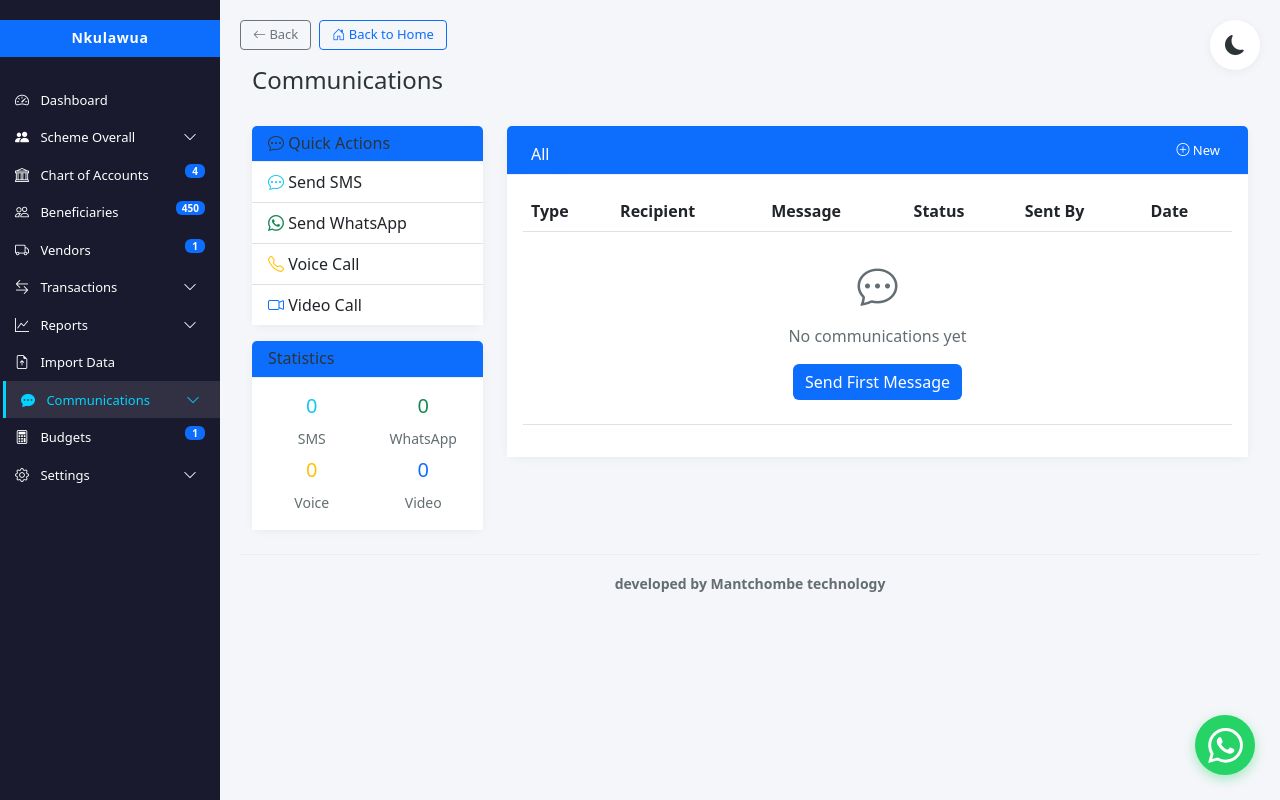
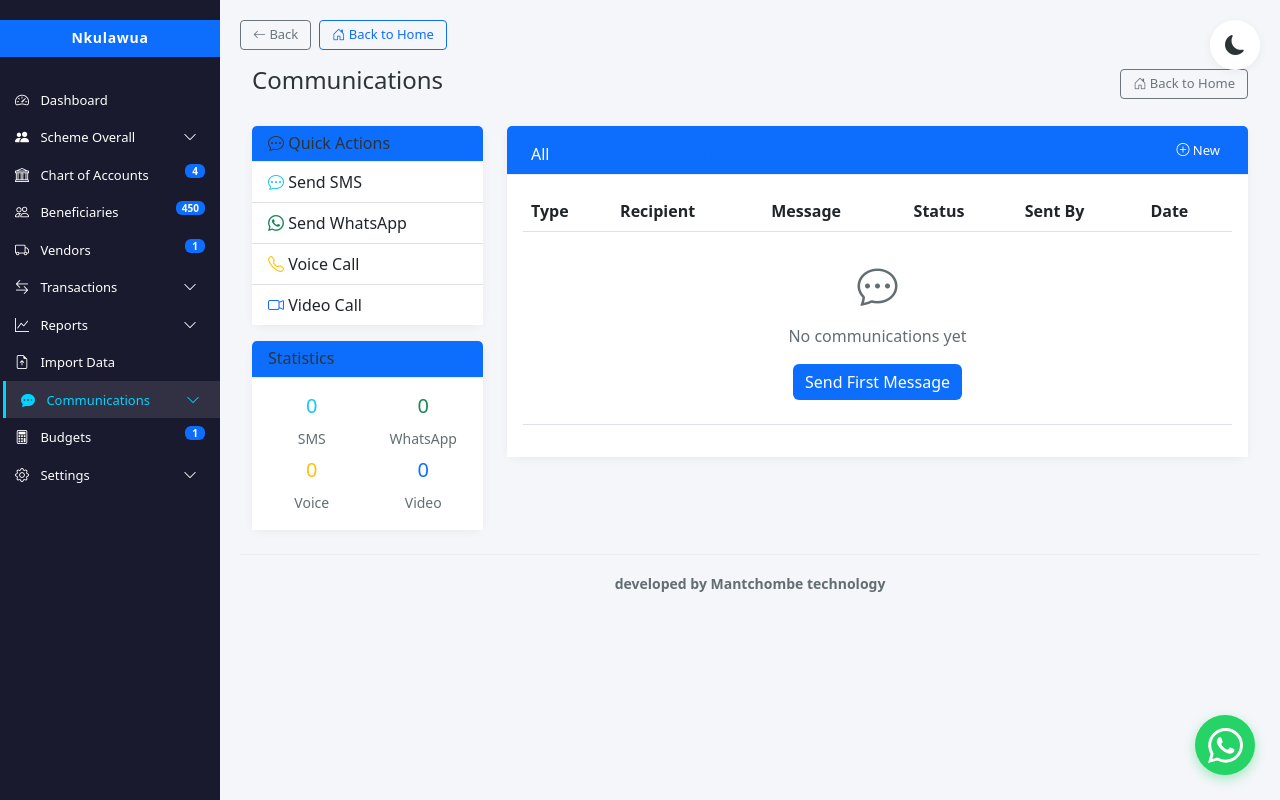
Before and after one commit to nkulawuamw-gif/nkula_wua, a Django app: page /communication/ in a window 1280 px wide. Run offline with Django 5.2, Linux system fonts and the light colour scheme; a user stored in the database is signed in; data comes from the database, SQL or seed files in the repository.

Commit message:
Add Back to Home button on communication list page

```diff
--- a/accounting_app/templates/accounting_app/communication_list.html
+++ b/accounting_app/templates/accounting_app/communication_list.html
@@ -6,6 +6,7 @@
 <div class="container-fluid">
     <div class="d-flex justify-content-between align-items-center mb-4">
         <h4>Communications</h4>
+        <a href="{% url 'landing' %}" class="btn btn-outline-secondary btn-sm"><i class="bi bi-house-door"></i> Back to Home</a>
     </div>
 
     <div class="row">
```
